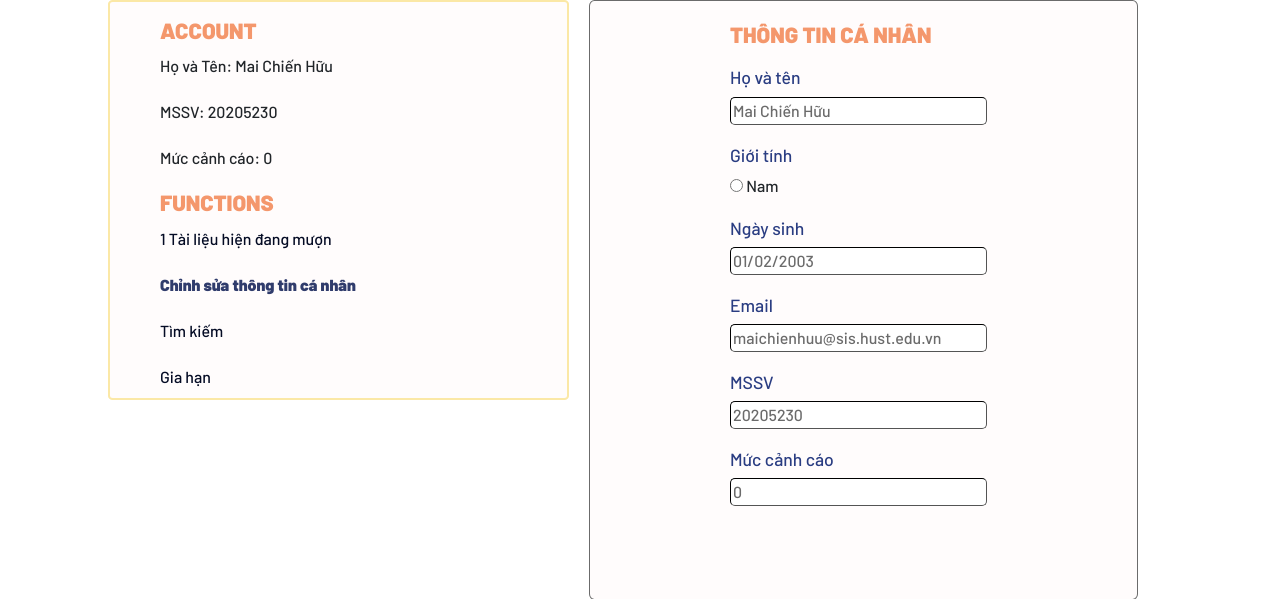
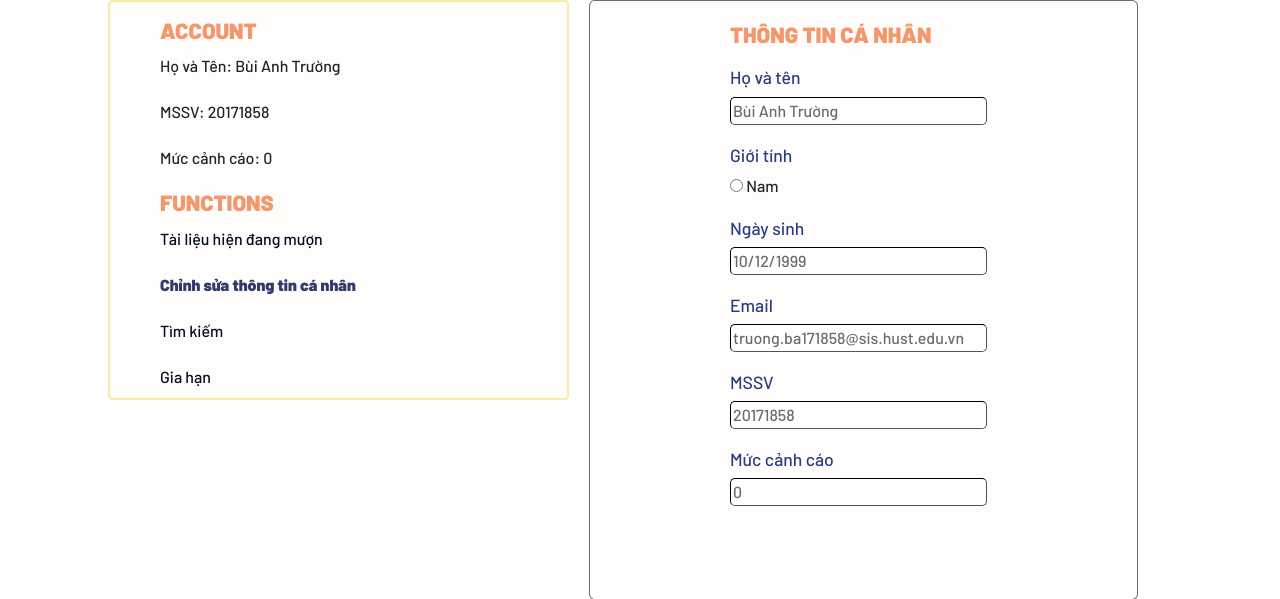
Before and after one commit to GiangLe02/Hust-library, a Flask app: page /student_info/20171858 in a window 1280 px wide; the page is wider, and only the part inside the window is pictured. Shown: the part 85-684 px from the top of that part. Run offline with Flask 2, Linux system fonts and the light colour scheme; a user stored in the database is signed in; data comes from the database, SQL or seed files in the repository; some libraries are stand-ins or nearby versions.

Commit message:
Update qlythongtinsv.html
Successfully implemented

```diff
--- a/library/fontend/templates/qlythongtinsv.html
+++ b/library/fontend/templates/qlythongtinsv.html
@@ -1,17 +1,18 @@
 {% extends "base.html" %}
 
 {% block content %}
+{% if sinhVien %}
 <section class="section-qltt" style="display:flex">
   <div class="row">
     <div class="col span_1_of_3 column-qltt1">
         <h2>ACCOUNT</h2>
-        <p>Họ và Tên: Mai Chiến Hữu</p>
-        <p>MSSV: 20205230</p>
-        <p>Mức cảnh cáo: 0</p>
+        <p>Họ và Tên: {{ sinhVien.HoTenSV }}</p>
+        <p>MSSV: {{ sinhVien.MSSV }}</p>
+        <p>Mức cảnh cáo: {{ sinhVien.MucCanhBao}}</p>
         <h2>FUNCTIONS</h2>
-        <a href="#!"><p>1 Tài liệu hiện đang mượn</p></a>
-        <a href="#!"><p class="p-modify">Chỉnh sửa thông tin cá nhân</p></a>
-        <a href="#!"><p>Tìm kiếm</p></a>
+        <a href="/student_borrow/{{ sinhVien.MSSV }}"><p>Tài liệu hiện đang mượn</p></a>
+        <a href="/student_info/{{ sinhVien.MSSV }}"><p class="p-modify">Chỉnh sửa thông tin cá nhân</p></a>
+        <a href="/timkiem/{{ sinhVien.MSSV }}"><p>Tìm kiếm</p></a>
         <a href="#!"><p>Gia hạn</p></a>
     </div>
       <!-- <div class="col span_1_of_3 column-qltt" style="width: 10%;">
@@ -20,30 +21,31 @@
         <h2>THÔNG TIN CÁ NHÂN</h2>
         <h3>Họ và tên</h3>
         <form >
-            <input type="text" value="Mai Chiến Hữu" class="input-text">
+            <input type="text" value="{{ sinhVien.HoTenSV }}" class="input-text">
         </form>
         <h3>Giới tính</h3>
         <form style="display:inline">
           <input type="radio" name="gender">
-          <label >Nam</label>
+          <label >{{ sinhVien.GioiTinhSV }}</label>
         </form>
         <h3>Ngày sinh</h3>
         <form >
-            <input type="text" value="01/02/2003" class="input-text">
+            <input type="text" value="{{ sinhVien.NgaySinhSV }}" class="input-text">
         </form>
         <h3>Email</h3>
         <form >
-            <input type="text" value="maichienhuu@sis.hust.edu.vn" class="input-text">
+            <input type="text" value="{{ sinhVien.EmailSV}}" class="input-text">
         </form>
         <h3>MSSV</h3>
         <form >
-            <input type="text" value="20205230" class="input-text">
+            <input type="text" value="{{ sinhVien.MSSV }}" class="input-text">
         </form>
         <h3>Mức cảnh cáo</h3>
         <form >
-            <input type="text" value="0" class="input-text">
+            <input type="text" value="{{ sinhVien.MucCanhBao }}" class="input-text">
         </form>
       </div>
   </div>
 </section>
+{% endif %}
 {% endblock %}
```
